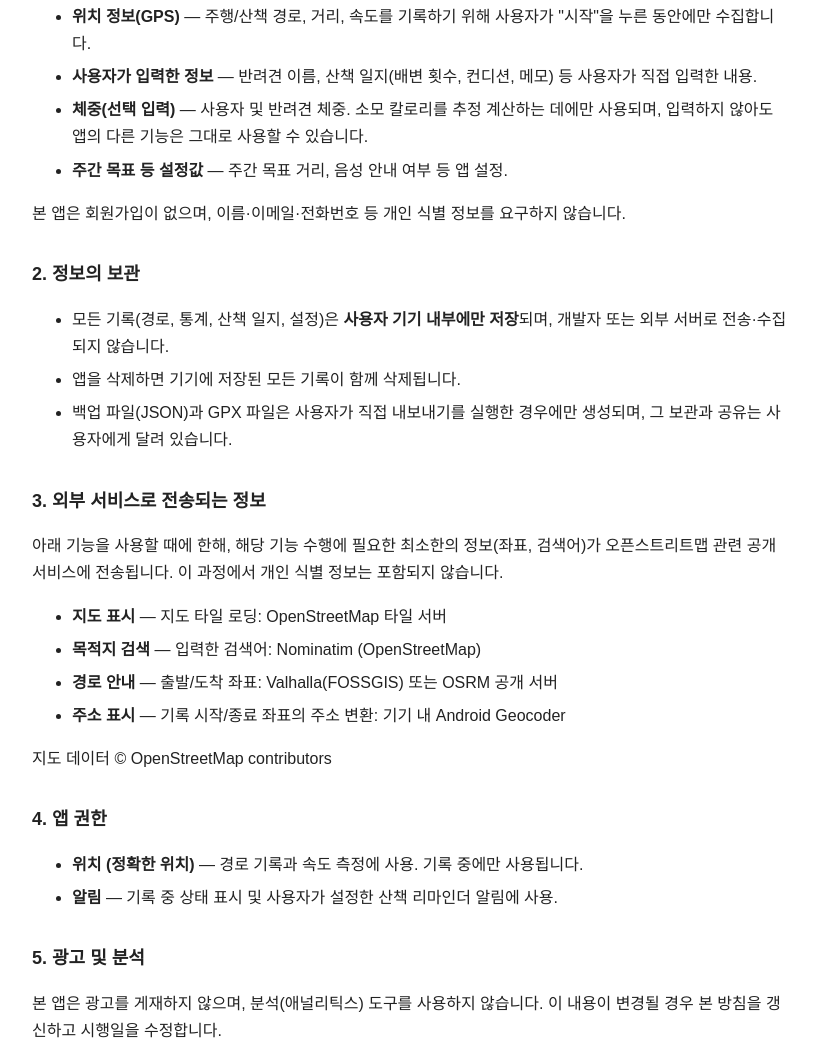
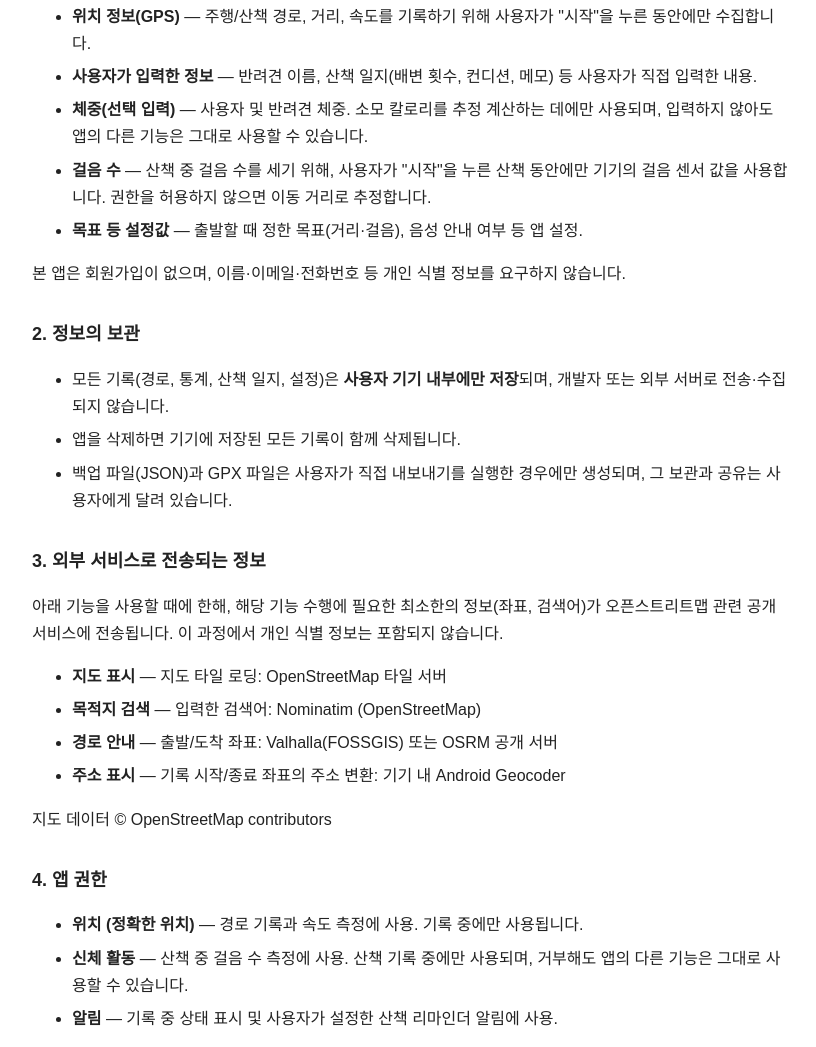
Before and after one commit to norKwangwoon/DaengLog, a plain HTML site: page index.html in a window 1280 px wide. Shown: the part 275-1322 px from the top of the page, without its empty margins (228-1044 px from the left). Drawn offline with Linux system fonts and the light colour scheme.

Commit message:
Add files via upload

```diff
--- a/index.html
+++ b/index.html
@@ -24,7 +24,8 @@
   <li><b>위치 정보(GPS)</b> — 주행/산책 경로, 거리, 속도를 기록하기 위해 사용자가 "시작"을 누른 동안에만 수집합니다.</li>
   <li><b>사용자가 입력한 정보</b> — 반려견 이름, 산책 일지(배변 횟수, 컨디션, 메모) 등 사용자가 직접 입력한 내용.</li>
   <li><b>체중(선택 입력)</b> — 사용자 및 반려견 체중. 소모 칼로리를 추정 계산하는 데에만 사용되며, 입력하지 않아도 앱의 다른 기능은 그대로 사용할 수 있습니다.</li>
-  <li><b>주간 목표 등 설정값</b> — 주간 목표 거리, 음성 안내 여부 등 앱 설정.</li>
+  <li><b>걸음 수</b> — 산책 중 걸음 수를 세기 위해, 사용자가 "시작"을 누른 산책 동안에만 기기의 걸음 센서 값을 사용합니다. 권한을 허용하지 않으면 이동 거리로 추정합니다.</li>
+  <li><b>목표 등 설정값</b> — 출발할 때 정한 목표(거리·걸음), 음성 안내 여부 등 앱 설정.</li>
 </ul>
 <p>본 앱은 회원가입이 없으며, 이름·이메일·전화번호 등 개인 식별 정보를 요구하지 않습니다.</p>
 
@@ -49,6 +50,7 @@
 <h2>4. 앱 권한</h2>
 <ul>
   <li><b>위치 (정확한 위치)</b> — 경로 기록과 속도 측정에 사용. 기록 중에만 사용됩니다.</li>
+  <li><b>신체 활동</b> — 산책 중 걸음 수 측정에 사용. 산책 기록 중에만 사용되며, 거부해도 앱의 다른 기능은 그대로 사용할 수 있습니다.</li>
   <li><b>알림</b> — 기록 중 상태 표시 및 사용자가 설정한 산책 리마인더 알림에 사용.</li>
 </ul>
 
```
